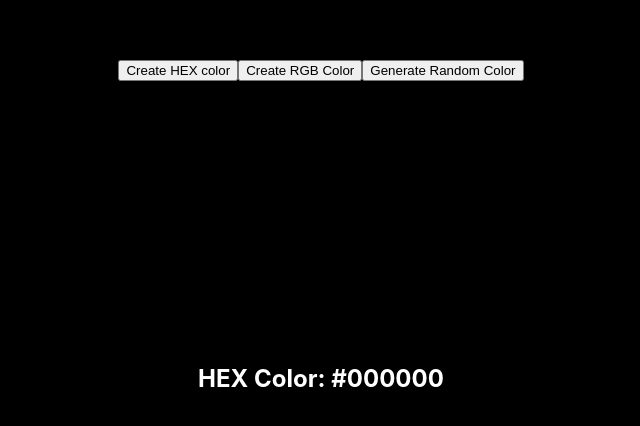
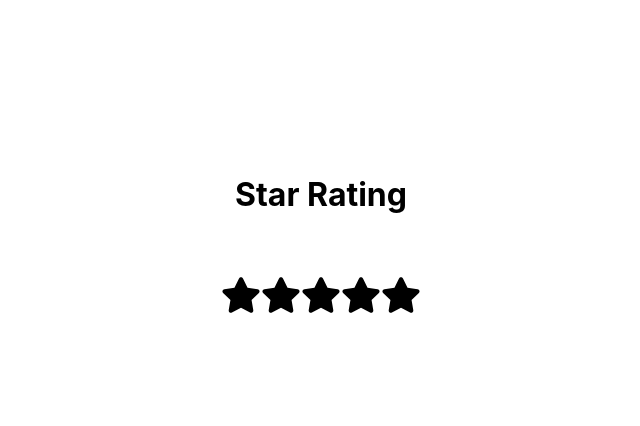
Before and after one commit to abhisheksharma1310/react-projects, a React (Create React App) app: page / in a window 1280 px wide. Shown: the part 164-590 px from the top of the page, without its empty margins (319-959 px from the left). Built offline with nearby package versions, Linux system fonts and the light colour scheme.

Commit message:
star-rating components created

```diff
--- a/package.json
+++ b/package.json
@@ -8,6 +8,7 @@
     "@testing-library/user-event": "^13.5.0",
     "react": "^18.2.0",
     "react-dom": "^18.2.0",
+    "react-icons": "^5.0.1",
     "react-scripts": "5.0.1",
     "web-vitals": "^2.1.4"
   },
--- a/src/App.js
+++ b/src/App.js
@@ -1,12 +1,14 @@
 import "./App.css";
 import Accordion from "./components/accordian";
 import RandomColor from "./components/random-color";
+import StarRating from "./components/star-rating";
 
 function App() {
   return (
     <div className="App">
       {/* <Accordion/> */}
-      <RandomColor />
+      {/* <RandomColor /> */}
+      <StarRating/>
     </div>
   );
 }
--- /dev/null
+++ b/src/components/star-rating/index.jsx
@@ -0,0 +1,44 @@
+import React, { useState } from "react";
+import { FaStar } from "react-icons/fa";
+
+import "./styles.css";
+
+const StarRating = ({ noOfStars = 5 }) => {
+  const [rating, setRating] = useState(0);
+  const [hover, setHover] = useState(0);
+
+  const handleClick = (getCurrentIndex) => {
+    setRating(getCurrentIndex);
+  };
+
+  const handleMouseMove = (getCurrentIndex) => {
+    setHover(getCurrentIndex);
+  };
+
+  const handleMouseLeave = () => {
+    setHover(rating);
+  };
+
+  return (
+    <div className="star-rating">
+      <h1>Star Rating</h1>
+      <div>
+        {[...Array(noOfStars)].map((_, index) => {
+          index += 1;
+          return (
+            <FaStar
+              key={index}
+              className={index <= (hover || rating) ? "active" : "inactive"}
+              onClick={() => handleClick(index)}
+              onMouseMove={() => handleMouseMove(index)}
+              onMouseLeave={() => handleMouseLeave()}
+              size={40}
+            />
+          );
+        })}
+      </div>
+    </div>
+  );
+};
+
+export default StarRating;
--- /dev/null
+++ b/src/components/star-rating/styles.css
@@ -0,0 +1,17 @@
+
+.star-rating {
+    display: flex;
+    flex-direction: column;
+    justify-content: center;
+    align-items: center;
+    gap: 5vh;
+    height: 100vh;
+}
+
+.active {
+    color: #fff700;
+}
+
+.inactive {
+    color: #000000;
+}
```
Also changed, not shown: 1 other file (tests, documents, lock files or other folders).
